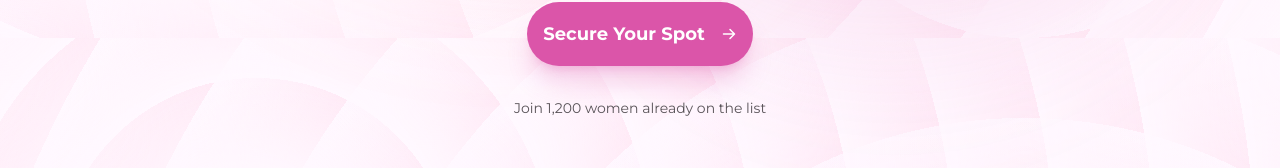
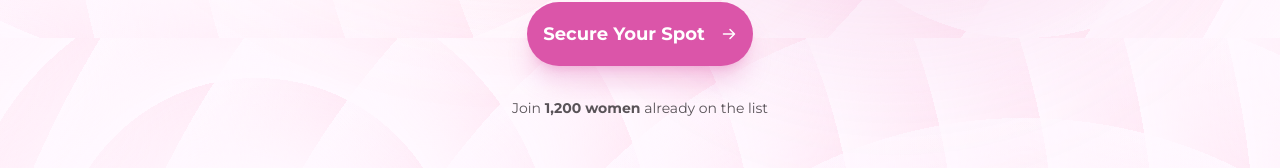
Before and after one commit to Mcjulie-gold/mcjulie-crafts, a React (Vite) app: page / in a window 1280 px wide. Shown: the part 762-930 px from the top of the page. Built offline with nearby package versions, Linux system fonts and the light colour scheme.

Commit message:
Generated by Spark: Join 1200 women on the list instead of 1847 make it bold so the users can see it

```diff
--- a/src/components/Hero.tsx
+++ b/src/components/Hero.tsx
@@ -96,7 +96,7 @@ export function Hero() {
             transition={{ duration: 0.6, delay: 0.6 }}
             className="mt-8 text-center text-sm text-muted-foreground"
           >
-            Join 1,200 women already on the list
+            Join <span className="font-bold">1,200 women</span> already on the list
           </motion.div>
         </motion.div>
       </div>
```
